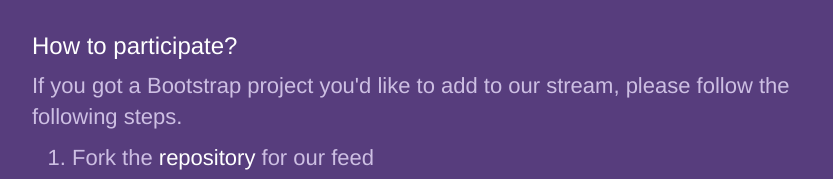
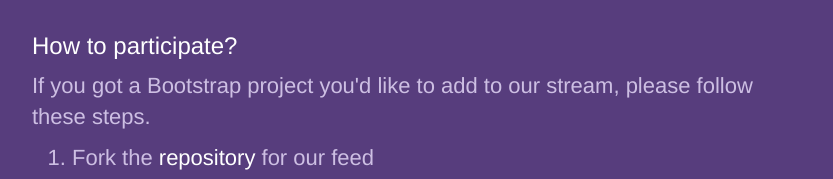
Before and after one commit to gitbootstrap/feeds, a plain HTML site: page index.html in a window 1280 px wide. Shown: the part 245-424 px from the top of the page, without its empty margins (223-1056 px from the left). Drawn offline with nearby package versions, Linux system fonts and the light colour scheme.

Commit message:
Update files

```diff
--- a/index.html
+++ b/index.html
@@ -23,7 +23,7 @@
 
         <h3>How to participate?</h3>
         <p>
-          If you got a Bootstrap project you'd like to add to our stream, please follow the following steps.
+          If you got a Bootstrap project you'd like to add to our stream, please follow these steps.
           <ol>
             <li>Fork the <a href="https://github.com/gitbootstrap/feeds">repository</a> for our feed</li>
             <li>Add your project to <code>feeds.js</code>, alphabetize by project name</li>
```
Also changed, not shown: README.md.
